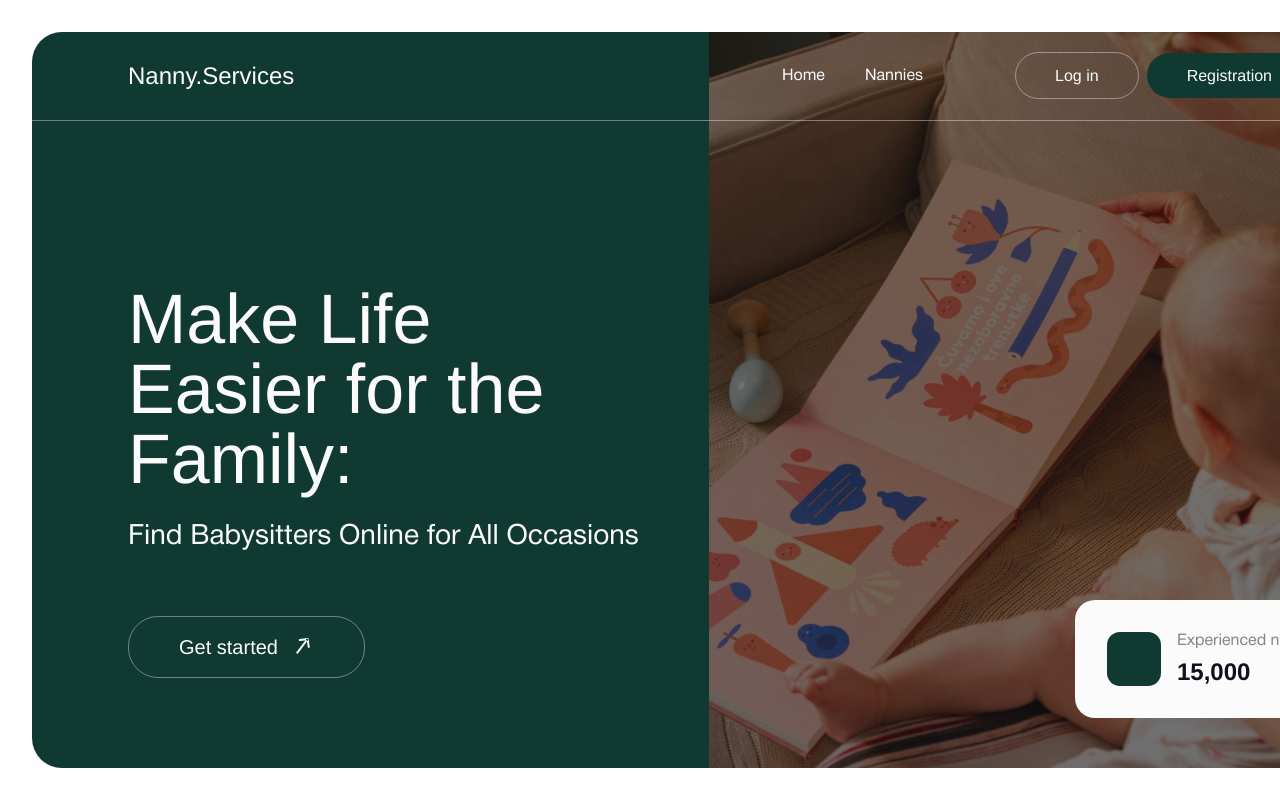
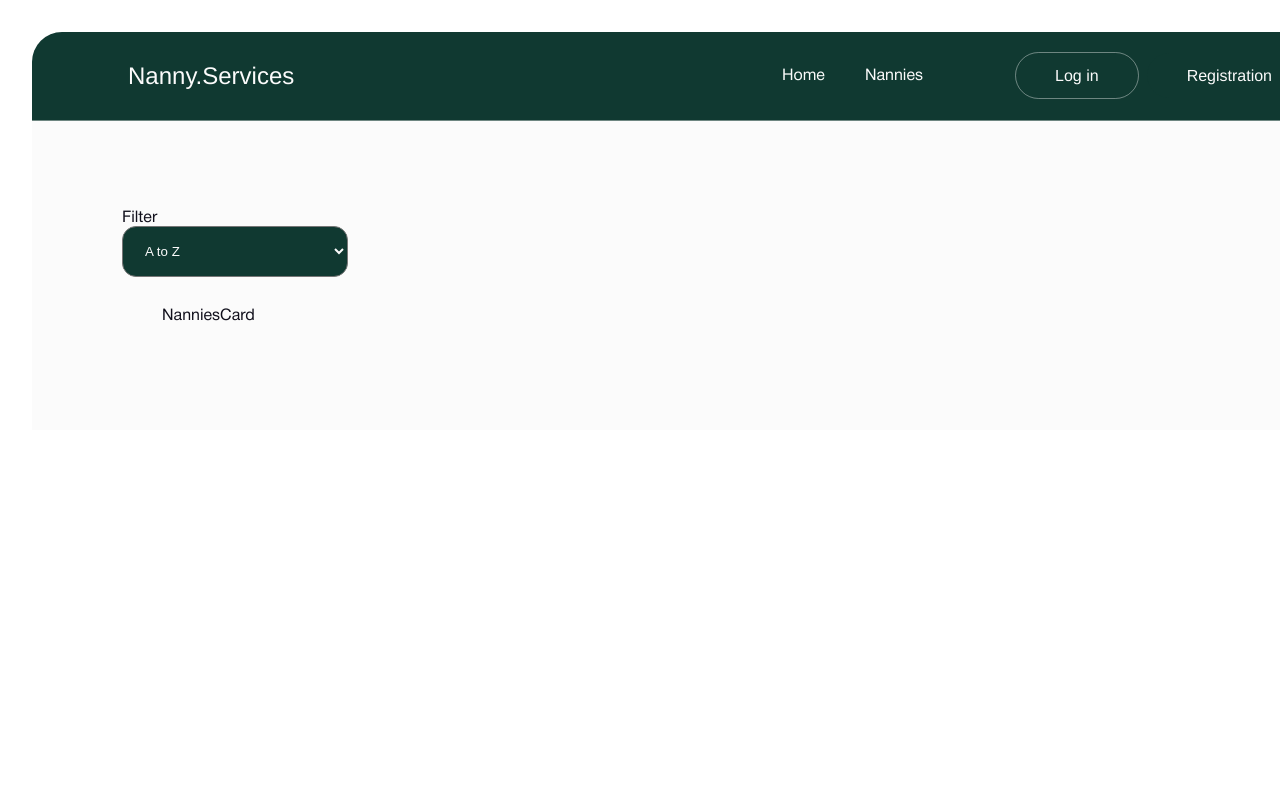
Before and after one commit to NesterovSerhii/NannyServices, a React (Create React App) app: page / in a window 1280 px wide. Shown: the top 806 px of the page. Built offline with nearby package versions, Linux system fonts and the light colour scheme.

Commit message:
add card

```diff
--- a/src/App.jsx
+++ b/src/App.jsx
@@ -1,13 +1,13 @@
 import React from 'react';
-import WelcomePage from 'pages/WelcomePage/WelcomePage';
-// import NanniesPage from './pages/NanniesPage/NanniesPage';
+// import WelcomePage from 'pages/WelcomePage/WelcomePage';
+import NanniesPage from './pages/NanniesPage/NanniesPage';
 
 export const App = () => {
 
   return (
 
-    <WelcomePage />
-    // <NanniesPage />
+    // <WelcomePage />
+    <NanniesPage />
 
   );
 };
--- a/src/components/Filter/Filter.module.css
+++ b/src/components/Filter/Filter.module.css
@@ -5,4 +5,5 @@
   width: 226px;
   padding: 16px 0 16px 18px;
   border-radius: 14px;
+  margin-bottom: 32px;
 }
--- /dev/null
+++ b/src/components/NanniesCard/NanniesCard.jsx
@@ -0,0 +1,9 @@
+import React from 'react'
+
+const NanniesCard = () => {
+  return (
+    <div>NanniesCard</div>
+  )
+}
+
+export default NanniesCard
--- /dev/null
+++ b/src/components/NanniesList/NanniesList.jsx
@@ -0,0 +1,12 @@
+import React from 'react'
+import NanniesCard from 'components/NanniesCard/NanniesCard'
+
+const NanniesList = () => {
+  return (
+   <ul>
+    <NanniesCard/>
+   </ul>
+  )
+}
+
+export default NanniesList
--- a/src/pages/NanniesPage/NanniesPage.jsx
+++ b/src/pages/NanniesPage/NanniesPage.jsx
@@ -2,6 +2,7 @@ import React from 'react';
 import css from './NanniesPage.module.css';
 import Header from 'components/Header';
 import Filter from 'components/Filter/Filter';
+import NanniesList from 'components/NanniesList/NanniesList';
 
 const NanniesPage = () => {
     const headerBackgroundColor = "#103931";
@@ -10,6 +11,7 @@ const NanniesPage = () => {
       <Header  backgroundColor={headerBackgroundColor}/>
       <section className={css.section}>
         <Filter/>
+        <NanniesList />
       </section>
     </div>
   );
--- a/src/pages/NanniesPage/NanniesPage.module.css
+++ b/src/pages/NanniesPage/NanniesPage.module.css
@@ -9,4 +9,5 @@
 .section {
   background-color: #fbfbfb;
   color: #11101c;
+  padding: 90px;
 }
```
Also changed, not shown: src/components/NanniesCard/NanniesCard.module.css (added), src/components/NanniesList/NanniesList.module.css (added).
